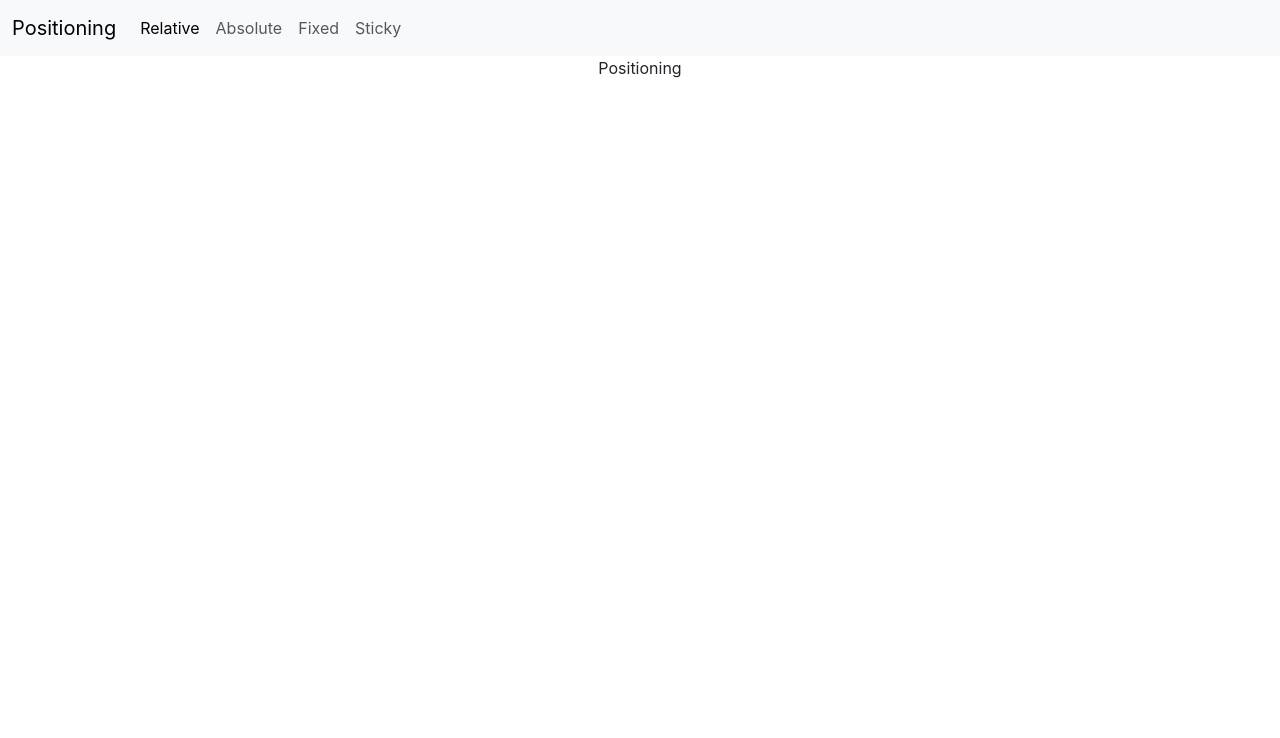
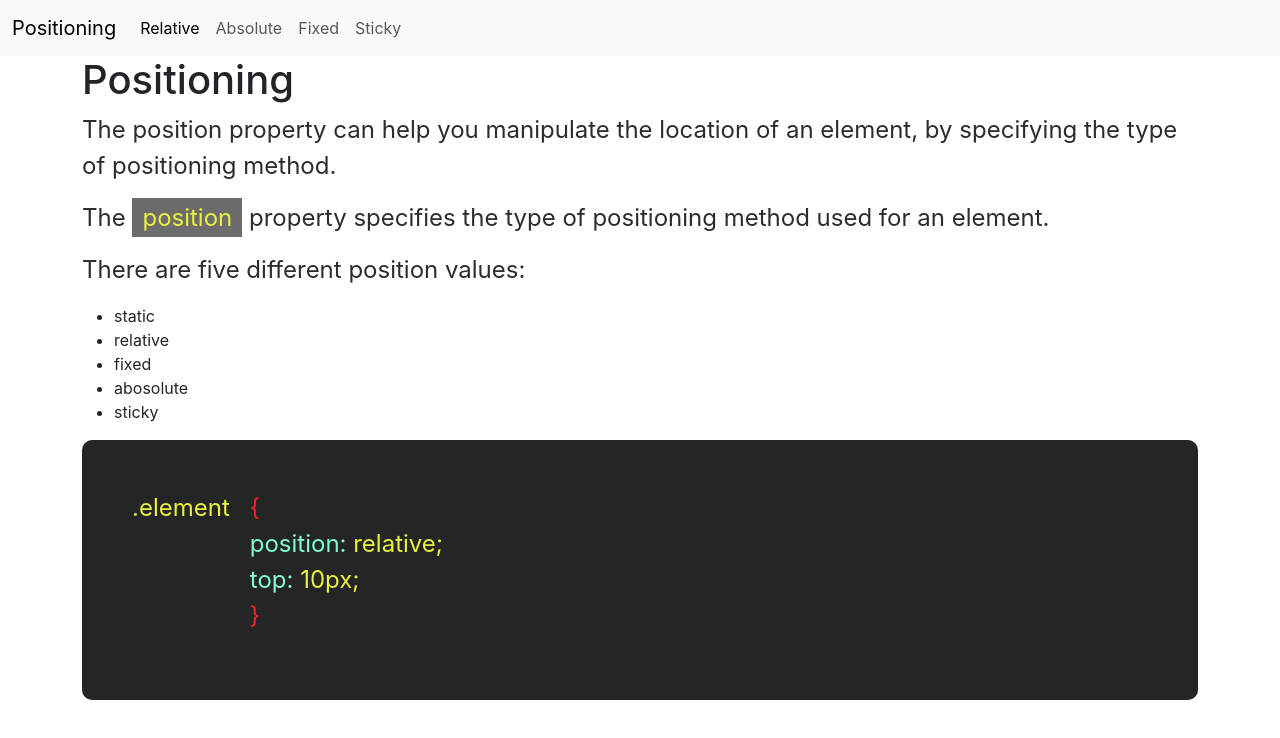
Before and after one commit to leonsuaren/position-property, a React (Create React App) app: page /positioning in a window 1280 px wide. Shown: the top 738 px of the page. Built offline with nearby package versions, Linux system fonts and the light colour scheme.

Commit message:
the component pice of code is done

```diff
--- a/src/App.css
+++ b/src/App.css
@@ -1,38 +1,31 @@
-.App {
-  text-align: center;
+p {
+  font-size: 1.5rem;
+  color: #2d2c2c;
 }
 
-.App-logo {
-  height: 40vmin;
-  pointer-events: none;
+.code-on-paragraph {
+  background-color: #6d6c6c;
+  color: #e9f23e;
+  padding: 5px 10px;
 }
 
-@media (prefers-reduced-motion: no-preference) {
-  .App-logo {
-    animation: App-logo-spin infinite 20s linear;
-  }
+.element-name {
+  color: #e9f23e;
+  margin-right: 20px;
 }
 
-.App-header {
-  background-color: #282c34;
-  min-height: 100vh;
-  display: flex;
-  flex-direction: column;
-  align-items: center;
-  justify-content: center;
-  font-size: calc(10px + 2vmin);
-  color: white;
+.opening-curly-bracket {
+  color: #f22424;
+}
+.closing-curly-bracket {
+  color: #f22424;
 }
 
-.App-link {
-  color: #61dafb;
+.element-property {
+  color: aquamarine;
+  display: block;
 }
 
-@keyframes App-logo-spin {
-  from {
-    transform: rotate(0deg);
-  }
-  to {
-    transform: rotate(360deg);
-  }
+.element-value {
+  color: #e9f23e;
 }
--- a/src/App.js
+++ b/src/App.js
@@ -10,10 +10,12 @@ function App() {
     <div className="App">
       <Router>
         <Navbar />
+        <div className='container'>
           <Routes>
             <Route path='/sticky' element={<Sticky />} />
             <Route path='/positioning' element={<Positioning />} />
           </Routes>
+        </div>
       </Router>
     </div>
   );
--- /dev/null
+++ b/src/components/pice-of-code/PiceOfCode.jsx
@@ -0,0 +1,8 @@
+import React from 'react';
+import './styles.css';
+
+export const PiceOfCode = ({ children }) => {
+  return(
+    <div className='pice-of-code-container'>{ children }</div>
+  )
+}
--- /dev/null
+++ b/src/components/pice-of-code/index.js
@@ -0,0 +1 @@
+export { PiceOfCode } from './PiceOfCode';
--- /dev/null
+++ b/src/components/pice-of-code/styles.css
@@ -0,0 +1,7 @@
+.pice-of-code-container {
+  background-color: #262525;
+  display: flex;
+  width: 100%;
+  padding: 50px 50px;
+  border-radius: 10px;
+}
--- a/src/views/positioning/Positioning.jsx
+++ b/src/views/positioning/Positioning.jsx
@@ -1,8 +1,30 @@
 import React from 'react';
 import './styles.css';
 
+  import { PiceOfCode } from '../../components/pice-of-code';
+
 export const Positioning = () => {
-  return(
-    <div>Positioning</div>
+  return (
+    <div>
+      <h1>Positioning</h1>
+      <p>The position property can help you manipulate the location of an element, by specifying the type of positioning method.</p>
+      <p>The <span className='code-on-paragraph'>position</span> property specifies the type of positioning method used for an element.</p>
+      <p>There are five different position values:</p>
+      <ul>
+        <li>static</li>
+        <li>relative</li>
+        <li>fixed</li>
+        <li>abosolute</li>
+        <li>sticky</li>
+      </ul>
+      <PiceOfCode>
+      <p className='element-name'>.element </p>
+      <p><span className='opening-curly-bracket'>&#123;</span><br/>
+      <span className='element-property'>position: <span className='element-value'>relative;</span></span>
+      <span className='element-property'>top: <span className='element-value'>10px;</span></span>
+      <span className='closing-curly-bracket'>&#125;</span>
+      </p>
+      </PiceOfCode>
+    </div>
   )
 }
```
Lines whose indentation alone changed are shown as unchanged.
